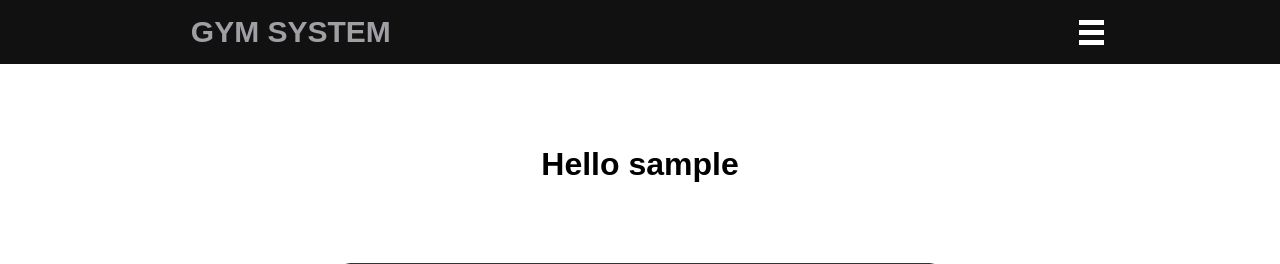
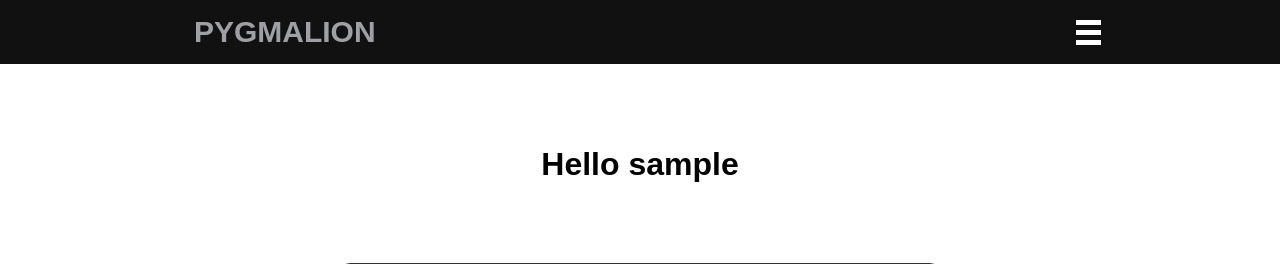
Before and after one commit to AnasElAbd28/Gym-Management-System, a PHP site: page /Templates/forum_feed.php in a window 1280 px wide. Shown: the top 264 px of the page. Run offline with PHP 8.4, Linux system fonts and the light colour scheme; the visitor is signed in with stand-in values (Sample User, id 1); data that the repository does not hold is empty.

Commit message:
Update forum_feed.php

```diff
--- a/Templates/forum_feed.php
+++ b/Templates/forum_feed.php
@@ -61,7 +61,7 @@ $error_message = isset($_GET['error']) ? $_GET['error'] : '';
 <body>
 <nav class="first-nav">
     <a href="tp_dashboard.php">
-            <h2>Gym System</h2>
+            <h2>Pygmalion</h2>
         </a>
         <div>
             <ul class="nav-links">
```
